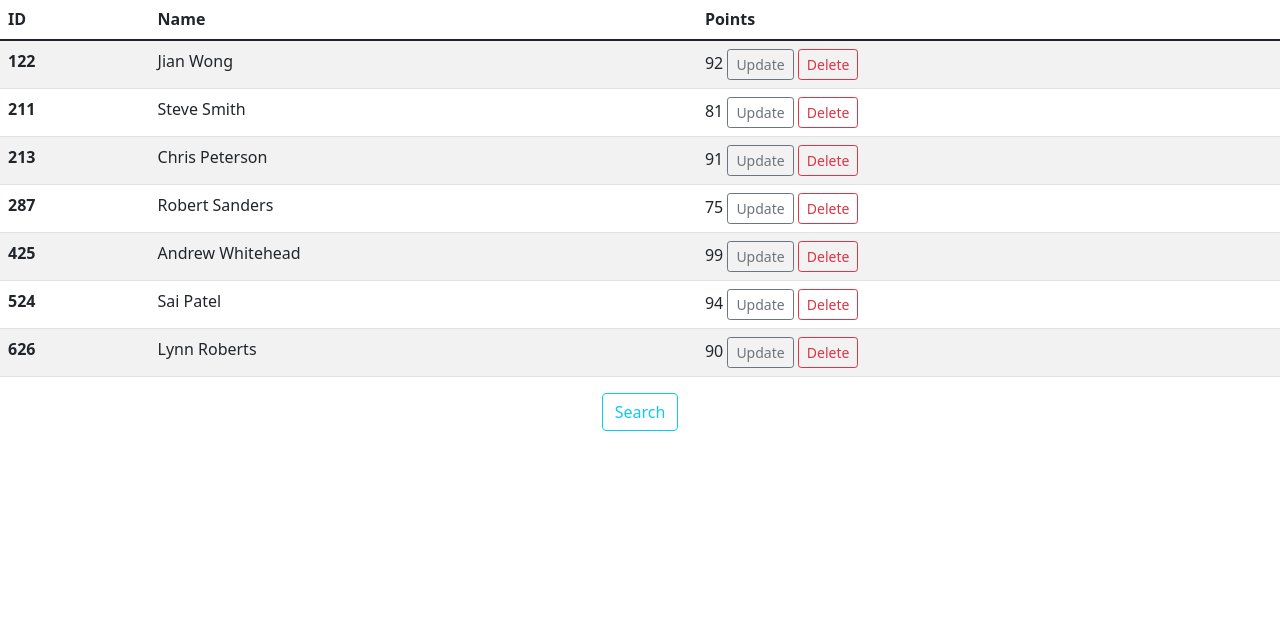
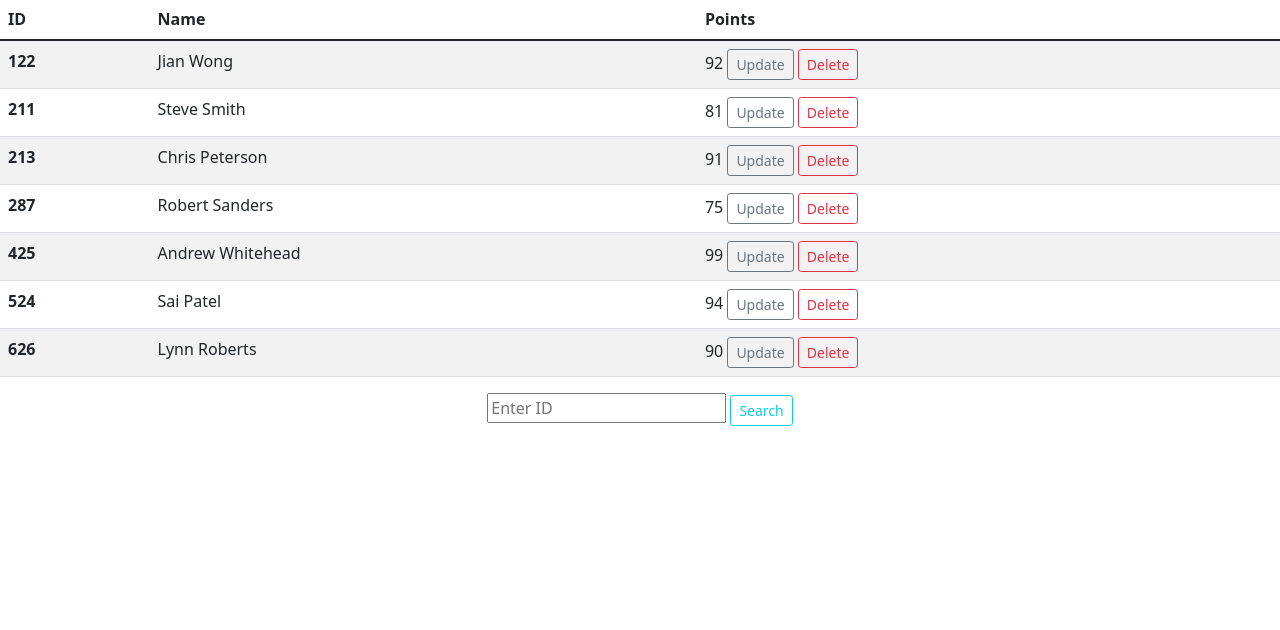
Before and after one commit to youssefothman/447HW1, a Flask app: page / in a window 1280 px wide. Shown: the part 103-733 px from the top of the page. Run offline with Flask 2, Linux system fonts and the light colour scheme; data comes from the database, SQL or seed files in the repository.

Commit message:
trying to get search to work

```diff
--- a/my_flask/app.py
+++ b/my_flask/app.py
@@ -18,7 +18,7 @@ class Person(db.Model):
 @app.route('/')
 def index():
     people = Person.query.order_by(Person.id)
-    return render_template("index.html", people=people)
+    return render_template("index.html", people=people, id_to_search=0)
 
 @app.route('/add', methods=['POST', 'GET'])
 def add():
@@ -65,16 +65,15 @@ def delete(id):
     else:
         return render_template("delete.html", id_to_delete=id_to_delete)
 
-@app.route('/search/<int:id>', methods=['POST'])
-def search():
-    return render_template("search.html", id_to_search=0)
+
+@app.route('/search/<int:id>', methods=['POST', 'GET'])
 def search(id):
     id_to_search = Person.query.get_or_404(id)
     if request.method == "POST":
         try:
             db.session.commit()
-            return redirect('/')
+            return render_template('search.html',id_to_search=id_to_search)
         except:
             return "That ID does not match anyone."
     else:
-        return render_template("delete.html", id_to_search=id_to_search)
+        return render_template("search.html", id_to_search=id_to_search)
--- a/my_flask/templates/index.html
+++ b/my_flask/templates/index.html
@@ -25,9 +25,11 @@
 
   </tbody>
 </table>
+      <form action="/search/{{ searched }}" METHOD="POST">
       <p class="text-center">
-      <a href="/search" class="btn btn-outline-info">Search</a>
+      <input type="number" placeholder="Enter ID" name="searched">
+          <a href="/search/{{ searched }}" class="btn btn-outline-info btn-sm">Search</a>
       </p>
-
+    </form>
 
 {% endblock %}
--- a/my_flask/templates/search.html
+++ b/my_flask/templates/search.html
@@ -4,6 +4,6 @@
   <div>
     <h2>Search results:</h2>
     <br>
-    <h4>Name: {{ id_to_search.name }}, ID: {{ id_to_search.id }}, Points: {{ id_to_search.points }}</h4>
+  <h4>Name: {{ id_to_search.name }}, ID: {{ id_to_search.id }}, Points: {{ id_to_search.points }}</h4>
   </div>
 {% endblock %}
```
